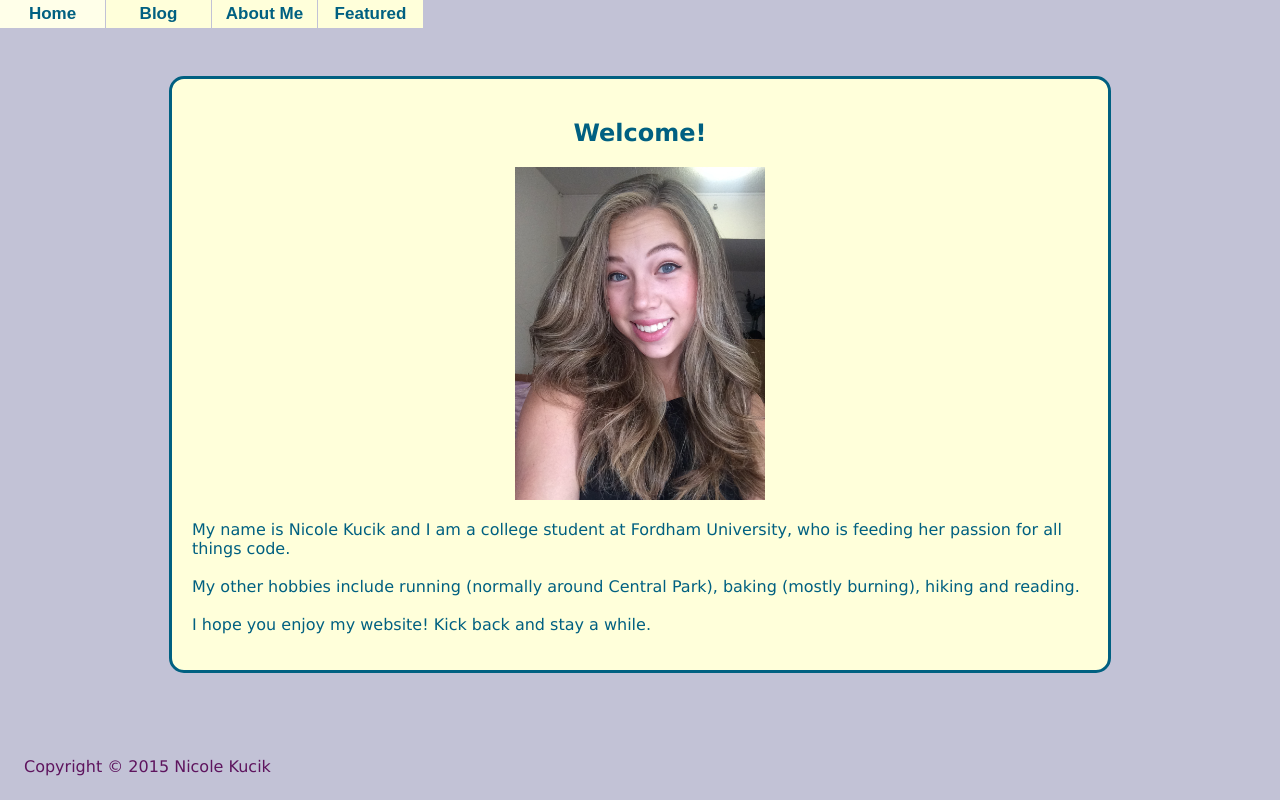
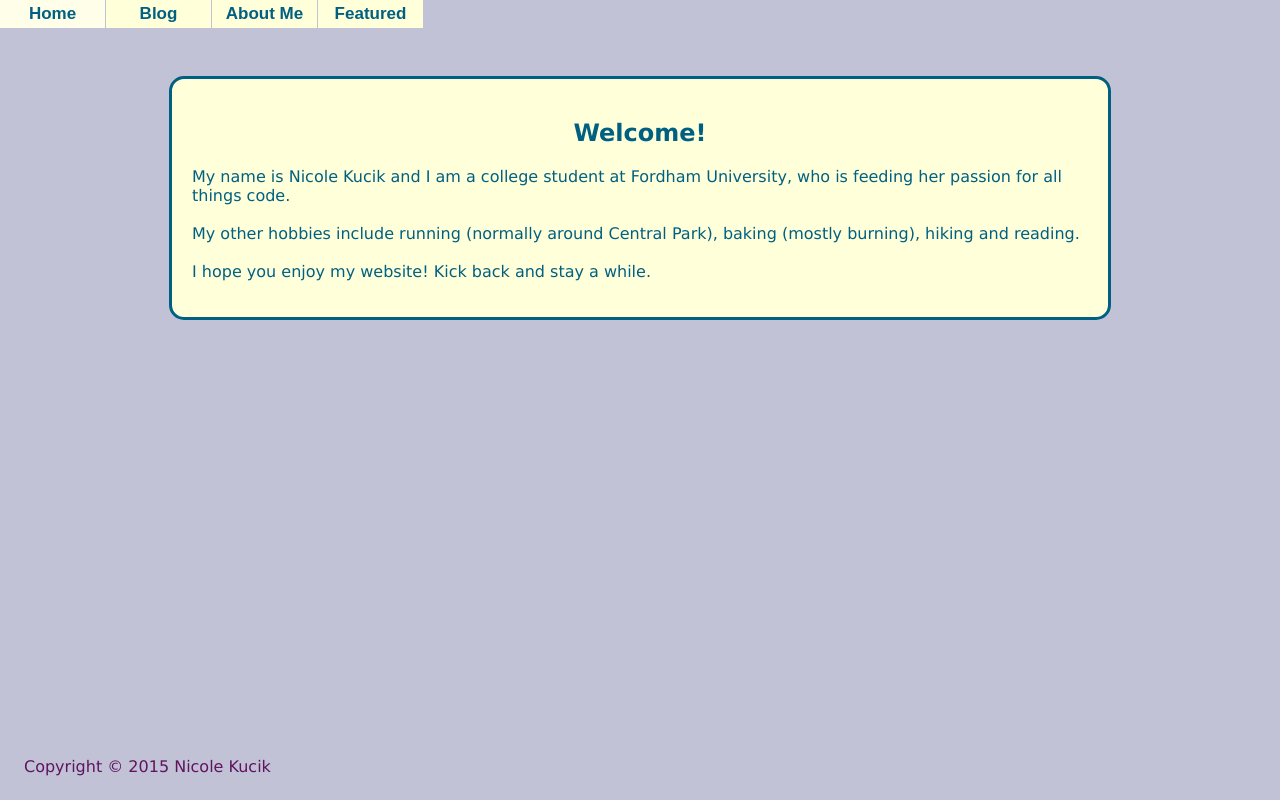
Before and after one commit to nicolekucik/nicolekucik.github.io, a plain HTML site: page index.html in a window 1280 px wide. Drawn offline with Linux system fonts and the light colour scheme.

Commit message:
Update index.html

```diff
--- a/index.html
+++ b/index.html
@@ -41,7 +41,7 @@
 
 	<div id="box">
 		<h2>Welcome!</h2>
-		<div id="blonde-me" style="text-align: center"><img src="blonde-me2.jpg" width="250" alt="Blonde Nicole" /></div>
+
 		<p>My name is Nicole Kucik and I am a college student at Fordham University, who is feeding her passion for all things code.<br><br>My other hobbies include running (normally around Central Park), baking (mostly burning), hiking and reading.<br><br>I hope you enjoy my website! Kick back and stay a while.</p>
 	</div>
 	<div id="copyright">Copyright &copy 2015 Nicole Kucik</div>
```
